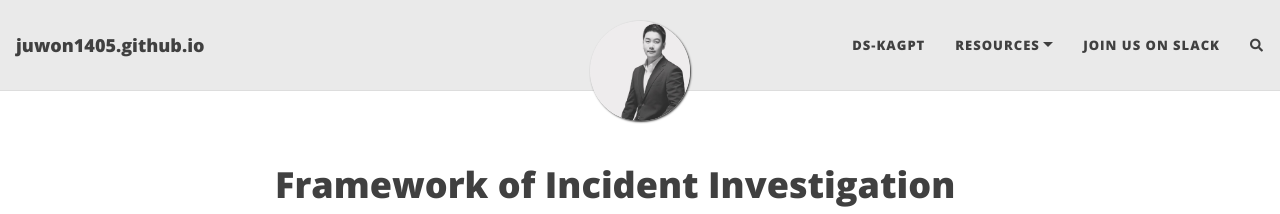
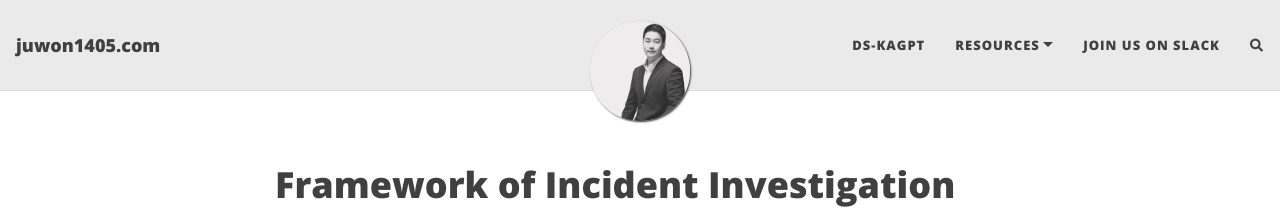
Before and after one commit to Juwon1405/juwon1405.github.io, a Jekyll site: the page built from index.html, in a window 1280 px wide. Shown: the top 214 px of the page. Built offline with Jekyll 4.4.1, drawn with Linux system fonts in a browser that asks for light colours; nearby versions of some CDN libraries; the list of posts is cut into pages by our own code; comment, search, counter and statistics services are not loaded; some of the changed lines change nothing that is shown.

Commit message:
Update _config.yml

```diff
--- a/_config.yml
+++ b/_config.yml
@@ -10,10 +10,10 @@
 ############################
 
 # Name of website
-title: juwon1405.github.io
+title: juwon1405.com
 
 # Your name to show in the footer
-# brother: luxpal21@gmail.com
+brother: luxpal21(Gun)
 
 ###############################################
 # --- List of links in the navigation bar --- #
@@ -22,10 +22,11 @@
 navbar-links:
   DS-KaGPT: "http://pf.kakao.com/_VHnUxj"
   Resources:
-    - published book: "http://www.yes24.com/Product/Goods/83538369"
+    - Published Book: "http://www.yes24.com/Product/Goods/83538369"
     - Study Wiki: "https://doubles1405.atlassian.net/wiki/spaces/DOUB/overview"
     - Study Cafe: "http://www.doubles1405.com"
-    - Our Github: "http://www.doubles1405.com"
+    - Study Github: "http://www.doubles1405.com"
+    - Study Youtube: "https://www.youtube.com/c/doubles1405"
   Join us on Slack: "https://join.slack.com/t/doubles1405/shared_invite/zt-1uh8wxkgn-odceL8OKMJviwSKgscuAvg"
 
 ################
@@ -55,16 +56,16 @@
 # Select the social network links that you want to show in the footer.
 # Uncomment the links you want to show and add your information to each one.
 social-network-links:
-  email: "juwon1405.jp@gmail.com"
-  #rss: true  # remove this line if you don't want to show an RSS link at the bottom
-  facebook: juwon1405
+  email: "juwon1405@doubles1405.com"
+  rss: true  # remove this line if you don't want to show an RSS link at the bottom
   github: juwon1405
   twitter: juwon1405_jp
-  #patreon: patreon655
+  facebook: juwon1405
+  linkedin: juwon-bang-194b53252
   youtube: c/doubles1405
-  #medium: juwon1405.jp
-  #reddit: Fun_South1735
-  linkedin: juwon-bang-194b53252
+# medium: juwon1405.jp
+# reddit: Fun_South1735
+#  patreon: patreon655
 #  Israel: yourname
 #  stackoverflow: "3943160/daattali"
 #  snapchat: deanat78
```
